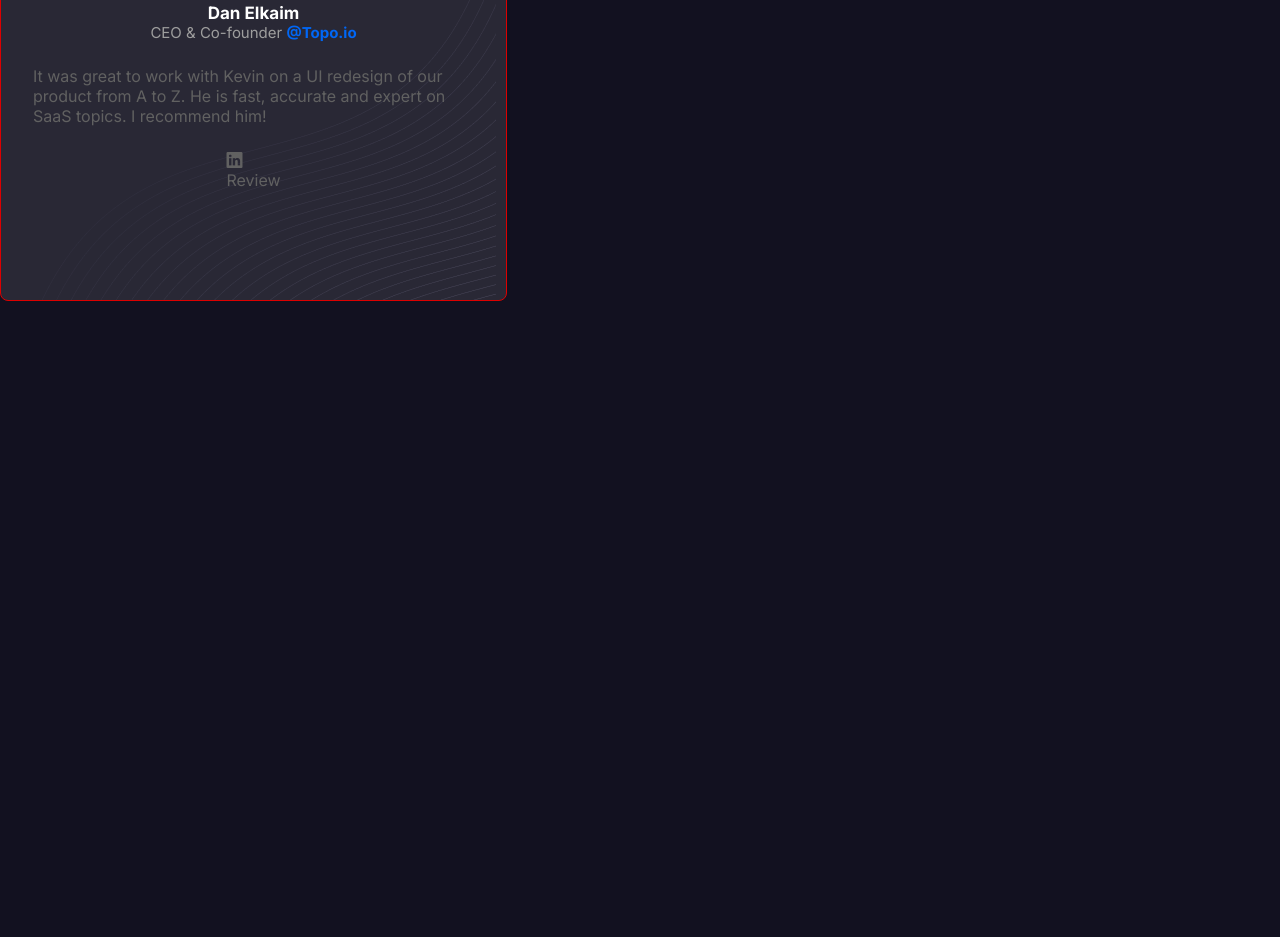
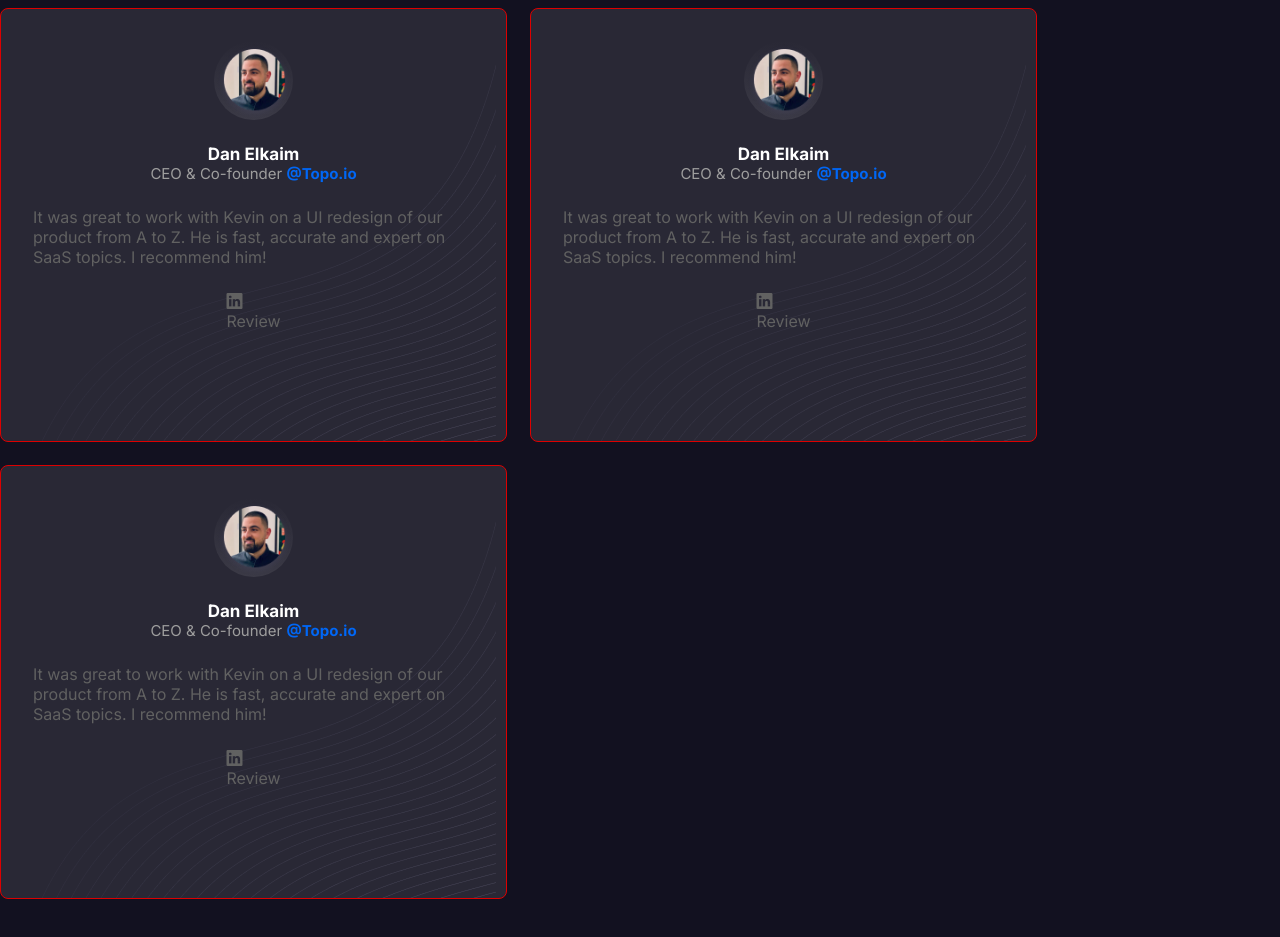
Before and after one commit to Arslonbekova/sinior-figma, a plain HTML site: page index.html in a window 1280 px wide. Shown: the part 4162-5099 px from the top of the page. Before the commit the page ends 4463 px from the top, so only its background shows below. Drawn offline with nearby package versions, Linux system fonts and the light colour scheme.

Commit message:
finished

```diff
--- a/index.html
+++ b/index.html
@@ -246,6 +246,36 @@
                         <i class="bi bi-linkedin"></i><p>Review</p>
                     </div>
                 </div>
+                <div class="card">
+                    <div class="img">
+                        <img src="img/Ellipse 310.png" alt="xp-img" width="79" height="79">
+                    </div>
+                    <div class="a1">
+                        <h4>Dan Elkaim</h4>
+                        <h5>CEO & Co-founder <b>@Topo.io</b></h5>
+                    </div>
+                    <p>
+                        It was great to work with Kevin on a UI redesign of our product from A to Z. He is fast, accurate and expert on SaaS topics. I recommend him!
+                    </p>
+                    <div class="logo">
+                        <i class="bi bi-linkedin"></i><p>Review</p>
+                    </div>
+                </div>
+                <div class="card">
+                    <div class="img">
+                        <img src="img/Ellipse 310.png" alt="xp-img" width="79" height="79">
+                    </div>
+                    <div class="a1">
+                        <h4>Dan Elkaim</h4>
+                        <h5>CEO & Co-founder <b>@Topo.io</b></h5>
+                    </div>
+                    <p>
+                        It was great to work with Kevin on a UI redesign of our product from A to Z. He is fast, accurate and expert on SaaS topics. I recommend him!
+                    </p>
+                    <div class="logo">
+                        <i class="bi bi-linkedin"></i><p>Review</p>
+                    </div>
+                </div>
             </div>
         </section>
     </main>
--- a/style.scss
+++ b/style.scss
@@ -9,7 +9,6 @@
     margin: 0 auto;
     max-width: 1384px;
     display: flex;
-    justify-content: space-between;
     flex-wrap: wrap;
 }
 a{
@@ -76,7 +75,7 @@ a{
     .elp{
         width: 1330px;
         height: 167px;
-        flex-shrink: 0;
+        background-image: url("img/Ellipse\ 3.png");
         background: linear-gradient(278deg, rgba(255, 156, 84, 0.40) 0%, rgba(255, 255, 255, 0.22) 45.99%, rgba(0, 0, 0, 0.00) 100%), radial-gradient(104.42% 95.46% at 42.78% 42.58%, #621ABE 0%, rgba(36, 33, 75, 0.00) 100%);
         opacity: 0.8399999737739563;
         filter: blur(100px);
@@ -102,6 +101,8 @@ body{
         nav{
             color: rgba(97, 97, 97, 1);
             padding: 20px;
+            .container{
+                justify-content: space-between;
                 .nav-left{
                     display: flex;
                     gap: 28px;
@@ -134,8 +135,10 @@ body{
                     }
                 }
             }
+        }
         section{
             .container{
+                justify-content: space-between;
                 flex-direction: column;
                 align-items: center;
                 position: relative;
@@ -208,6 +211,7 @@ body{
         }
         #works{
             .container{
+                justify-content: space-between;
                 max-width: 1334px;
                 row-gap: 20px;
                 padding-bottom: 180px;
@@ -242,6 +246,7 @@ body{
         }
         #XP-block{
             .container{
+                justify-content: space-between;
                 flex-direction: column;
                 align-items: center;
                 gap: 72px;
@@ -306,7 +311,11 @@ body{
             }
         }
         #review{
+            padding: 141px 0 141px 0;
             .container{
+                max-width: 1567px;
+                display: flex;
+                gap: 23px;
                 .card{
                     width: 507px;
                     height: 434px;
@@ -354,6 +363,15 @@ body{
                                 color: #0067F6;
                             }
                         }
+                        p{
+                            width: 445px;
+                            color: #EEE;
+                            text-align: center;
+                            font-size: 22px;
+                            font-style: normal;
+                            font-weight: 400;
+                            line-height: 32px;
+                        }
 
                     }
                 }
```
Also changed, not shown: style.css, 1 other file. Lines whose indentation alone changed are shown as unchanged.
